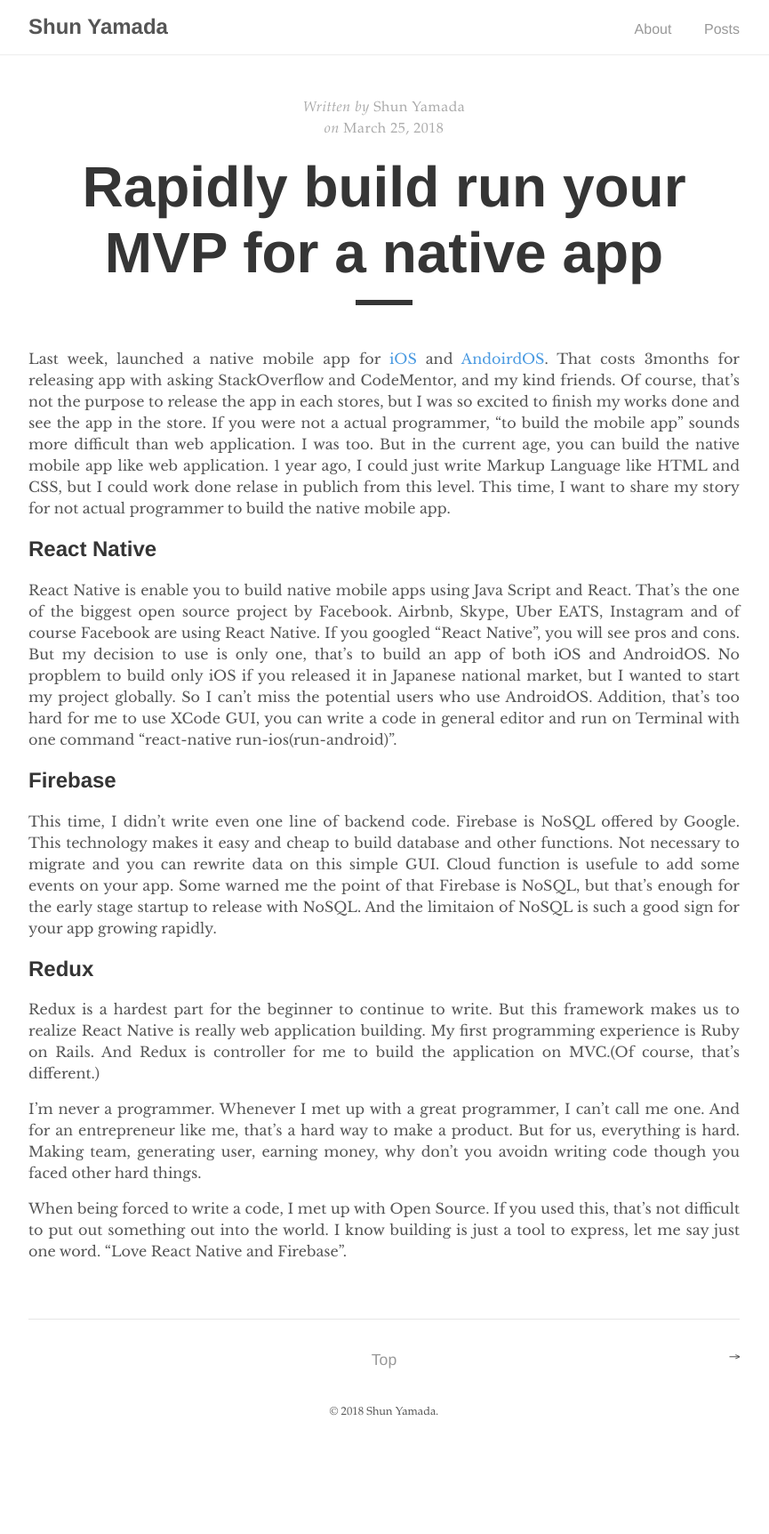
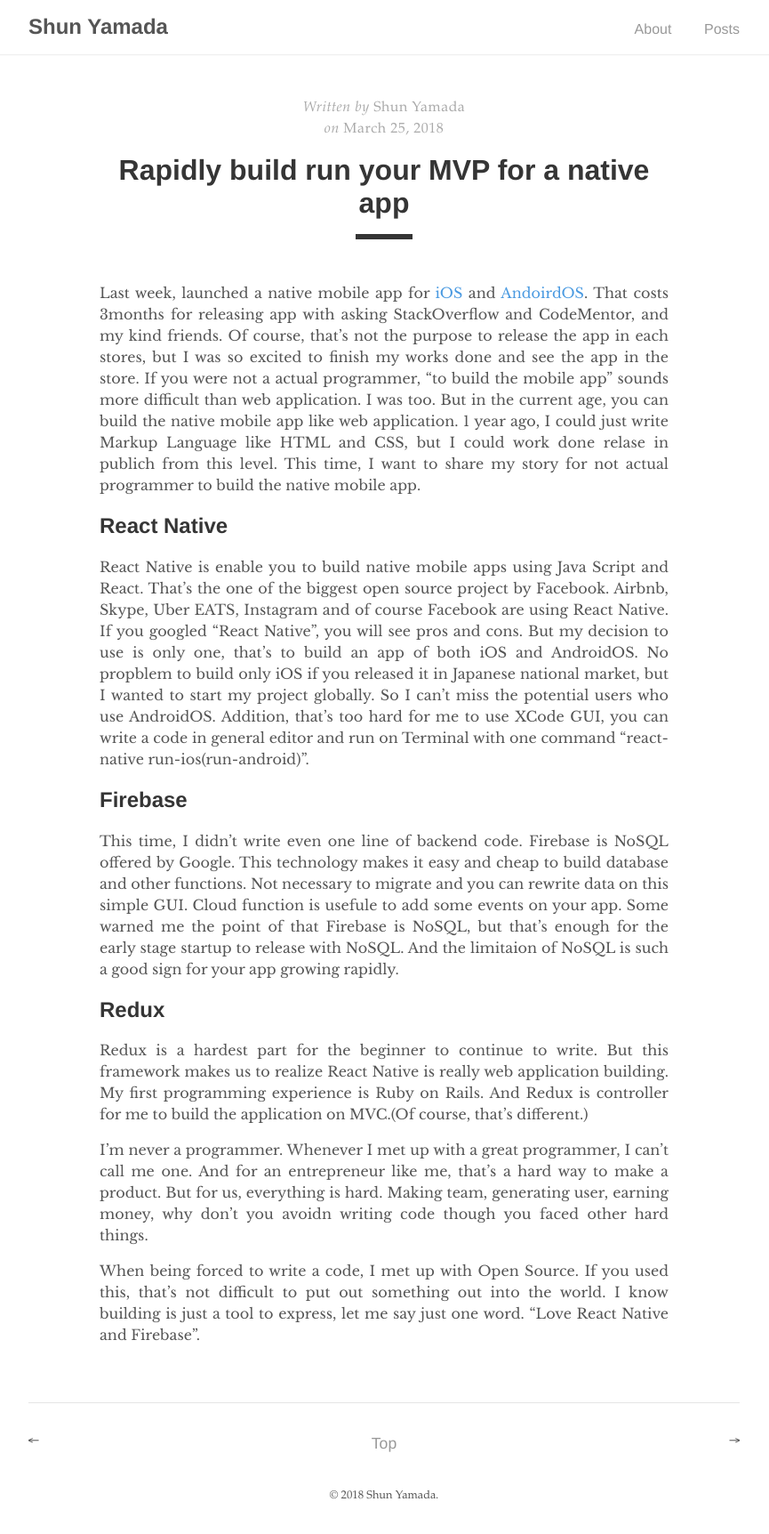
Before and after one commit to shyamady/shunyamada.github.io, a Jekyll site: the page built from _posts/2018-03-25-buildapp.md, in a window 1280 px wide. Shown: the whole page at 89% size, without its empty margins (208-1073 px from the left). Built offline with Jekyll 4.4.1, drawn with Linux system fonts in a browser that asks for light colours; before the commit the page ends 1630 px from its top, so only the background shows below that.

```diff
--- a/_sass/_catalogue.scss
+++ b/_sass/_catalogue.scss
@@ -18,21 +18,21 @@
   &-time {
     color: $default-tint;
     font-family: $palatino;
-    letter-spacing: .5px;
+    letter-spacing: 0.5px;
   }
 
   &-title {
     color: $default-shade;
     display: block;
     font-family: $sans-font;
-    font-size: 2rem;
+    font-size: 1.5rem;
     font-weight: 700;
-    margin: .5rem 0;
+    margin: 0.5rem 0;
   }
 
   &-line {
-    @include transition(all .3s ease-out);
-    border-top: .2rem solid $default-shade;
+    @include transition(all 0.3s ease-out);
+    border-top: 0.2rem solid $default-shade;
     display: block;
     width: 2rem;
   }
--- a/_sass/_post.scss
+++ b/_sass/_post.scss
@@ -1,10 +1,12 @@
 .post {
   padding: 3rem 0;
+  max-width: 640px;
+  margin: auto;
 
   &-info {
     color: $default-tint;
     font-family: $palatino;
-    letter-spacing: .5px;
+    letter-spacing: 0.5px;
     text-align: center;
 
     span {
@@ -15,13 +17,13 @@
   &-title {
     color: $default-shade;
     font-family: $sans-font;
-    font-size: 4rem;
+    font-size: 2rem;
     margin: 1rem 0;
     text-align: center;
   }
 
   &-line {
-    border-top: .4rem solid $default-shade;
+    border-top: 0.4rem solid $default-shade;
     display: block;
     margin: 0 auto 3rem;
     width: 4rem;
```
Also changed, not shown: _posts/2018-11-14-minority-momentum.md (added, +46 -0 lines), 2 other files.
